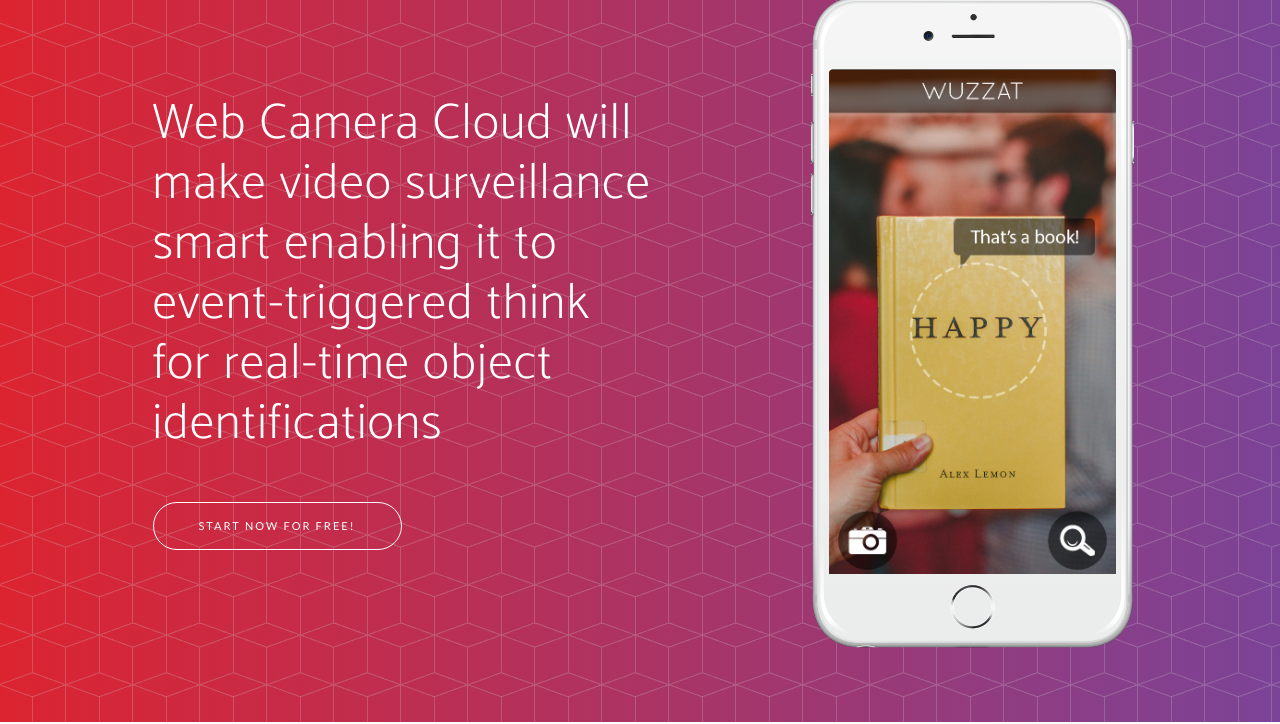
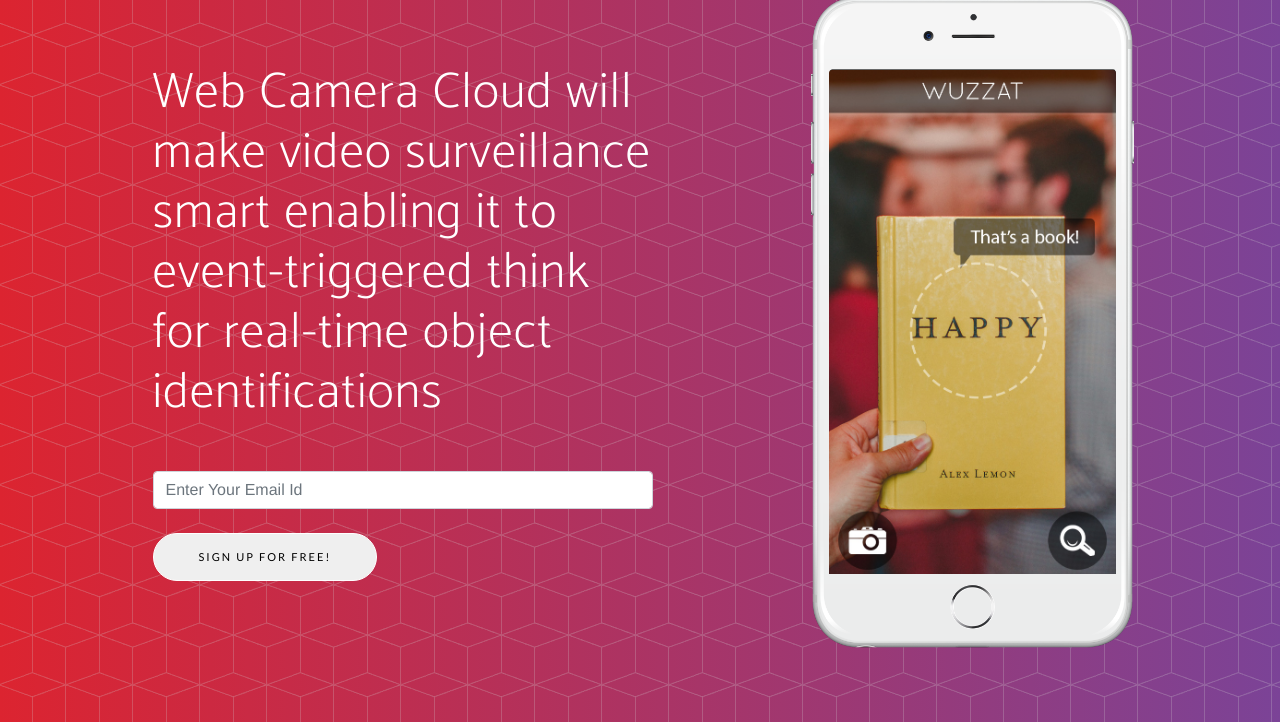
Before and after one commit to susheel2335/cloud-video-surveillance, a website: page index.html in a window 1280 px wide. Shown: the part 78-802 px from the top of the page. Drawn offline with nearby package versions, Linux system fonts and the light colour scheme; files that its build step writes are made by us from their sources; a web font is replaced by a local one.

Commit message:
Add files via upload

```diff
--- a/index.html
+++ b/index.html
@@ -25,6 +25,64 @@
 
     <!-- Custom styles for this template -->
     <link href="css/new-age.min.css" rel="stylesheet">
+
+    <script type="text/javascript">
+
+    function hello(e){
+
+      if(!e){
+        alert('Enter Your Email Id to Sign Up for Free');
+      }
+      else{
+        alert(e);
+
+      $.ajax({
+
+      type: 'GET',
+
+      url: 'http://localhost/vs/api.php',
+
+      data: {
+
+          'cem': e
+
+      },
+
+      success: function(response)
+
+      {
+
+      if(response.trim()=='SUCCESS'){
+      $('#getsy').html('').html('You have signed up successfully..');
+
+      }
+      else{
+         $('#getsy').html('').html('Please try again..');
+      }
+
+
+
+      //$('#getsy').html(response);
+
+
+
+
+
+      }
+
+  });
+
+      }
+
+
+
+
+
+
+
+    }
+
+    </script>
 
   </head>
 
@@ -60,7 +118,15 @@
           <div class="col-lg-7 my-auto">
             <div class="header-content mx-auto">
               <h1 class="mb-5">Web Camera Cloud will make video surveillance smart enabling it to event-triggered think for real-time object identifications</h1>
-              <a href="#download" class="btn btn-outline btn-xl js-scroll-trigger">Start Now for Free!</a>
+              <p id="getsy"></p>
+
+                <input type="text" name="email" id="email" value="" class="form-control" placeholder="Enter Your Email Id">
+
+              <br>
+              <button type="button" class="btn btn-outline btn-xl js-scroll-trigger" style="color:black;" onclick="hello(document.getElementById('email').value)">Sign Up for Free!</button>
+
+
+
             </div>
           </div>
           <div class="col-lg-5 my-auto">
@@ -257,7 +323,7 @@
 
     <!-- Custom scripts for this template -->
     <script src="js/new-age.min.js"></script>
-
+<script src="https://code.jquery.com/jquery-3.3.1.min.js"></script>
   </body>
 
 </html>
```
